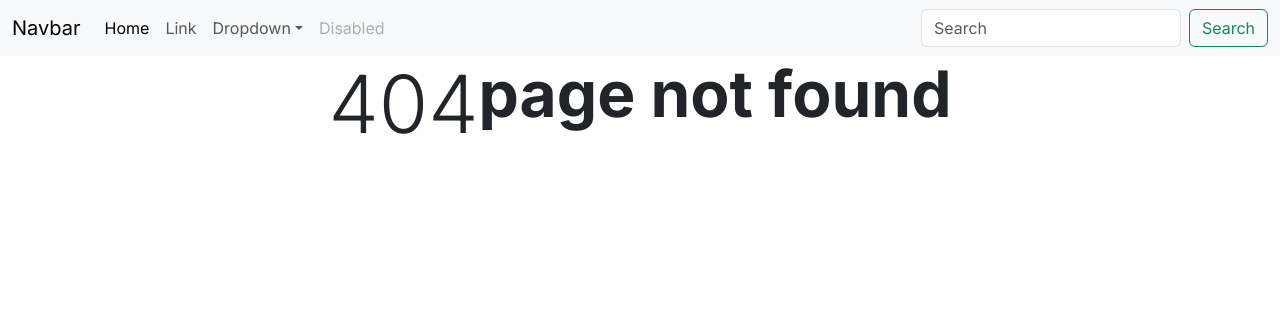
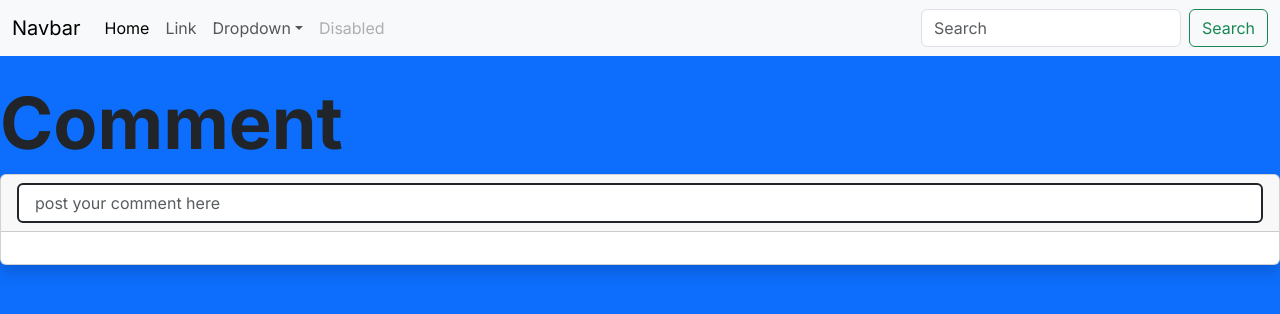
Before and after one commit to vaibhav0049/frontend, a Next.js app: page /comment in a window 1280 px wide. Before the commit this address had no page. Shown: the top 314 px of the page. Built offline with nearby package versions, Linux system fonts and the light colour scheme.

Commit message:
making comment swction

```diff
--- /dev/null
+++ b/src/app/comment/page.jsx
@@ -0,0 +1,26 @@
+import React from 'react'
+
+const Comment = () => {
+  return (
+    <div className='bg-primary vh-100'>
+    <div className='conatiner py-4'>
+    <h1 className="display-2 fw-bold ">Comment</h1>
+     <div className="card shadow">
+      <div className='card-header'>
+        <input
+
+        type='text' className='form-control   px-3 border-2  border-dark'
+        placeholder='post your comment here '/>
+      </div>
+      <div className='card-body'>
+
+      </div>
+     </div>
+
+    </div>
+
+    </div>
+  )
+}
+
+export default Comment;
```
